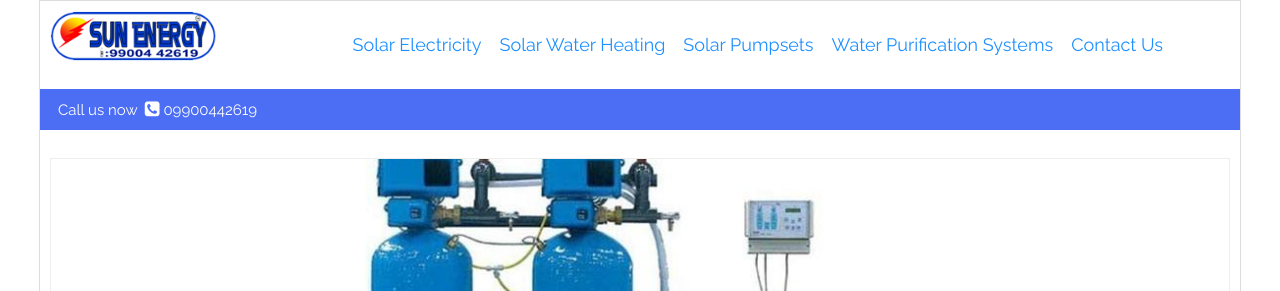
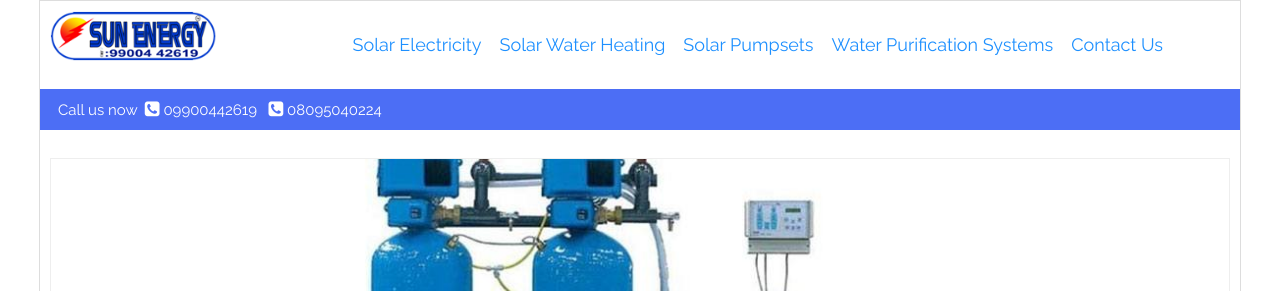
Before and after one commit to sunenergysystems/krinergy, a Jekyll site: the page built from index.html, in a window 1280 px wide. Shown: the top 291 px of the page. Built offline with Jekyll 4.4.1, drawn with Linux system fonts in a browser that asks for light colours.

Commit message:
no message

```diff
--- a/_layouts/default.html
+++ b/_layouts/default.html
@@ -36,7 +36,7 @@ layout: compress
 
     <div class="r no-gap">
         <div class="c-12 no-pad call-container">
-            <p class="call" ><span data-aos="fade-right" data-aos-offset="300" data-aos-easing="ease-in-sine"><small>Call us now &nbsp;<a href="tel:{{site.data.data.phone}}"><i class="fa fa-phone-square"></i> {{site.data.data.phone}}</a></small></span></p>
+            <p class="call" ><span data-aos="fade-right" data-aos-offset="300" data-aos-easing="ease-in-sine"><small>Call us now &nbsp;<a href="tel:{{site.data.data.phone}}"><i class="fa fa-phone-square"></i> {{site.data.data.phone}}</a>&nbsp;&nbsp;&nbsp;<a href="tel:{{site.data.data.phone2}}"><i class="fa fa-phone-square"></i> {{site.data.data.phone2}}</a></small></span></p>
         </div>
     </div>
 </header>
```
